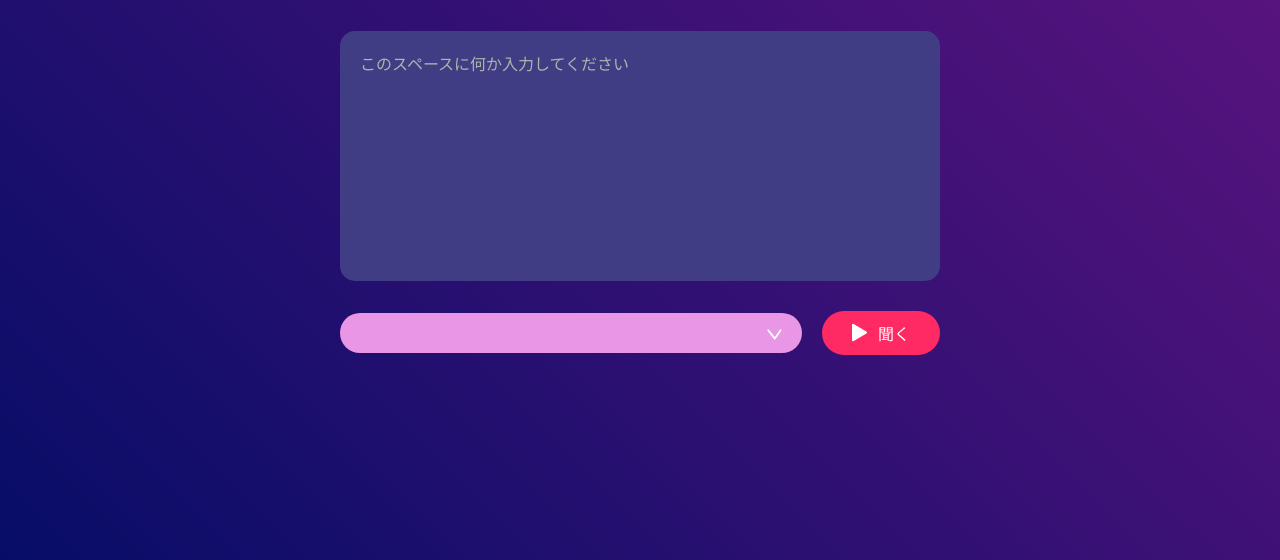
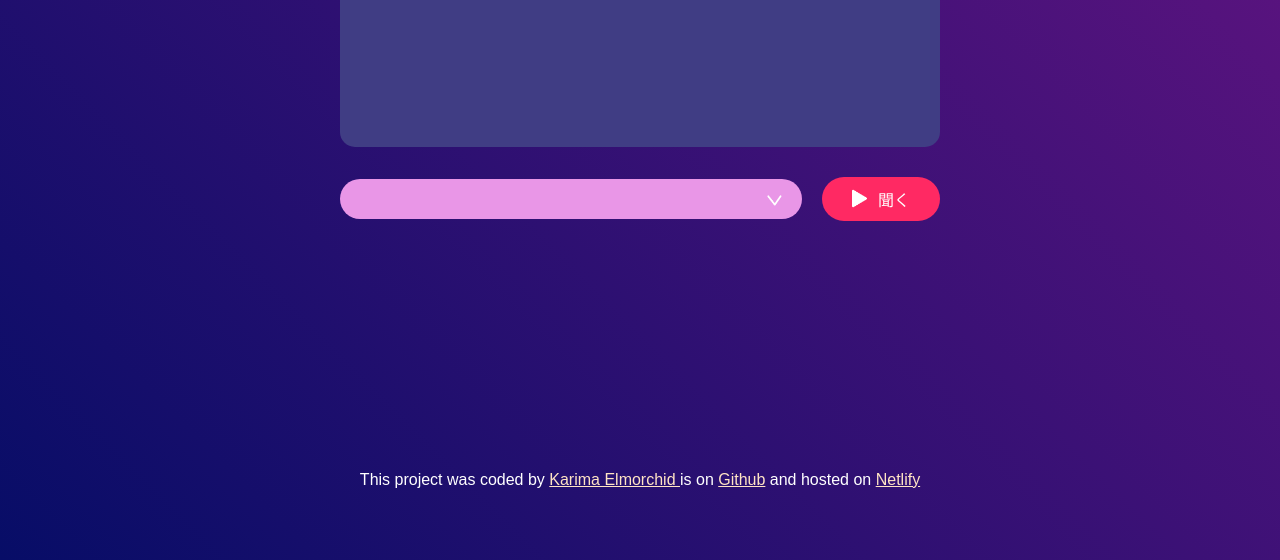
Before and after one commit to karimaelm/text-to-voice-japanese-app, a plain HTML site: page index.html in a window 1280 px wide. Shown: the part 240-800 px from the top of the page. Drawn offline with Linux system fonts and the light colour scheme.

Commit message:
Added footer link

```diff
--- a/index.html
+++ b/index.html
@@ -14,8 +14,21 @@
       <div class="row">
         <select></select>
         <button> <img src="images/play.png">聞く</button>
-      </div>
+      </div><footer>
+        This project was coded by
+        <a href="https://github.com/karimaelm/text-to-voice-japanese-app" target="_blank"
+          >Karima Elmorchid
+        </a>
+        is on
+        <a href="https://github.com/karimaelm/text-to-voice-japanese-app" target="_blank"> Github</a>
+        and hosted on
+
+        <a href="https://japanese-text-to-voice-converter.netlify.app/" target="_blank">
+          Netlify</a
+        >
+      </footer>
     </div>
   </body>
   <script src="script.js"></script>
+
 </html>
--- a/style.css
+++ b/style.css
@@ -84,4 +84,15 @@ select {
   background-size: 15px;
   background-position-x: calc(100% - 20px);
   background-position-y: 16px;
+  cursor: pointer;
 }
+
+footer {
+  margin-top: 250px;
+}
+
+a {
+  color: bisque;
+  font-family: Arial, Helvetica, sans-serif;
+  text-align: center;
+}
```
